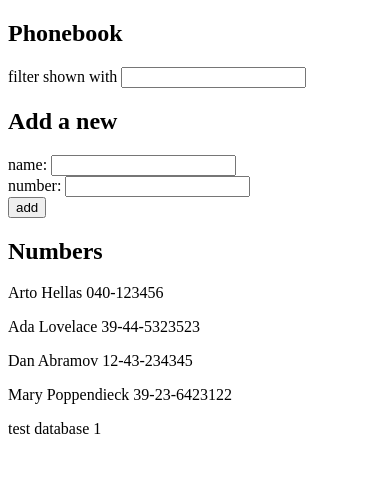
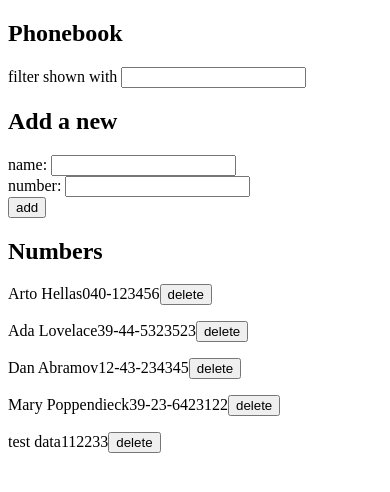
Before and after one commit to jakubk3697/fullstackopen, a React (Vite) app in the folder part2/phonebook/: page / in a window 390 px wide. Shown: the top 492 px of the page. Built offline with nearby package versions, Linux system fonts and the light colour scheme; data requests are answered from the project's data file.

Commit message:
2.14: The Phonebook step9

```diff
--- a/part2/phonebook/db.json
+++ b/part2/phonebook/db.json
@@ -21,8 +21,8 @@
       "id": 4
     },
     {
-      "name": "test database",
-      "number": "1",
+      "name": "test data",
+      "number": "112233",
       "id": 5
     }
   ]
--- a/part2/phonebook/src/App.jsx
+++ b/part2/phonebook/src/App.jsx
@@ -23,7 +23,6 @@
     const nameObject = {
       name: newName,
       number: newNumber,
-      id: persons.length + 1
     }
     if (persons.some(person => person.name === newName || person.number === newNumber)) {
       alert(`${newName} is already added to phonebook`)
@@ -38,6 +37,17 @@
 
     setNewName('')
     setNewNumber('')
+  }
+
+  const deleteName = (id) => {
+    const person = persons.find(person => person.id === id)
+    if (window.confirm(`Delete ${person.name}?`)) {
+      personsService
+        .deleteName(id)
+        .then(() => {
+          setPersons(persons.filter(person => person.id !== id))
+        })
+    }
   }
 
   const handleNameChange = (e) => {
@@ -67,7 +77,7 @@
       />
 
       <h2>Numbers</h2>
-      <Persons persons={persons} filterName={filterName} />
+      <Persons persons={persons} filterName={filterName} deleteName={deleteName} />
     </div>
   )
 }
--- a/part2/phonebook/src/components/Persons.jsx
+++ b/part2/phonebook/src/components/Persons.jsx
@@ -1,6 +1,13 @@
-const Persons = ({ persons, filterName }) => {
+const Persons = ({ persons, filterName, deleteName }) => {
   return (
-    persons.filter(person => person.name.toLowerCase().includes(filterName.toLowerCase())).map(person => <p key={person.id}>{person.name} {person.number}</p>)
+    persons.filter(person => person.name.toLowerCase().includes(filterName.toLowerCase())).map(person =>
+    (
+      <p key={person.id}>
+        {person.name}
+        {person.number}
+        <button onClick={() => deleteName(person.id)}>delete</button>
+      </p>)
+    )
   );
 }
 
--- a/part2/phonebook/src/services/persons.js
+++ b/part2/phonebook/src/services/persons.js
@@ -16,4 +16,9 @@
   return request.then(response => response.data)
 }
 
-export default { getAll, create, update }
+const deleteName = (id) => {
+  const request = axios.delete(`${baseUrl}/${id}`)
+  return request.then(response => response.data)
+}
+
+export default { getAll, create, update, deleteName }
```
